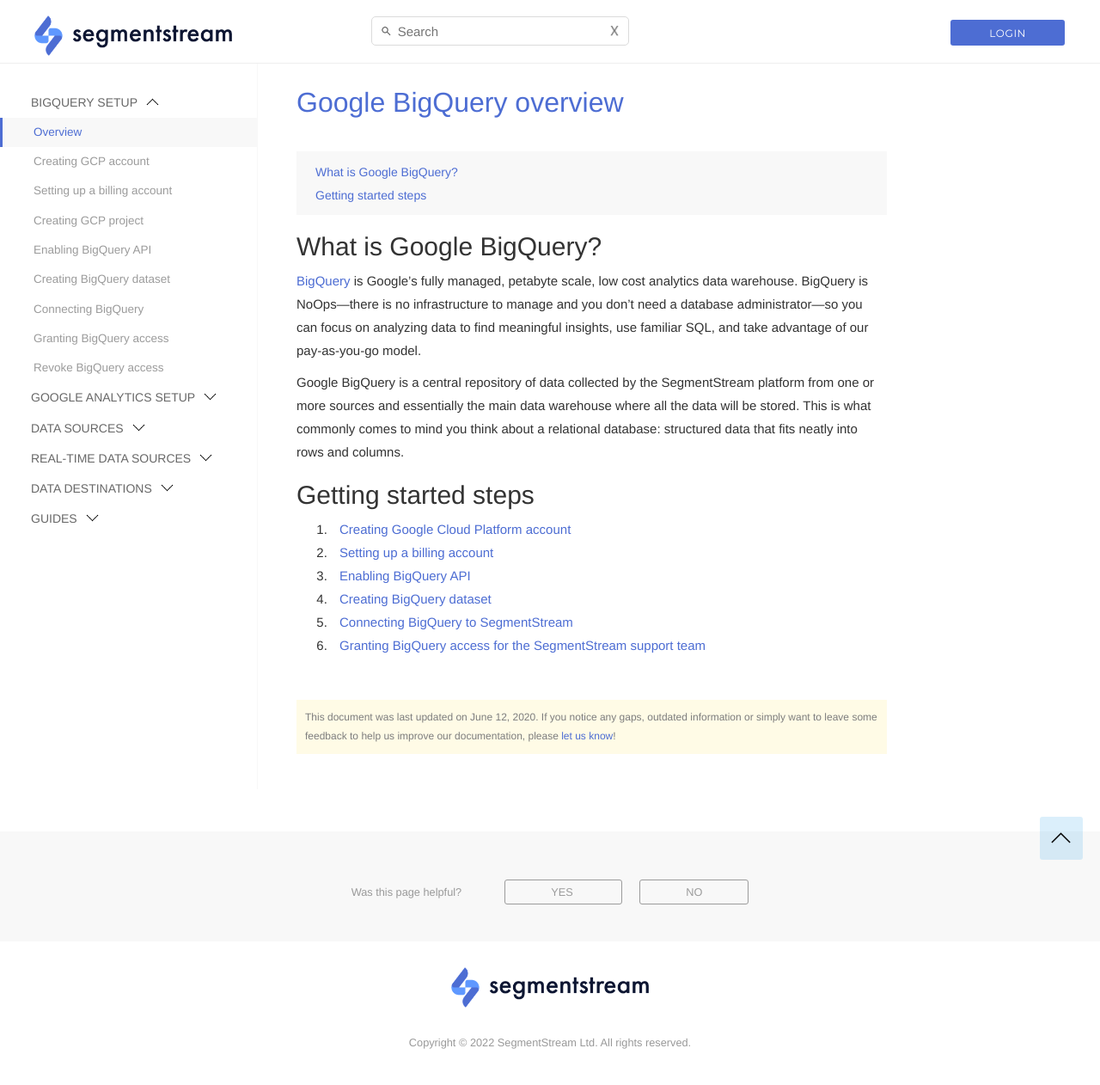
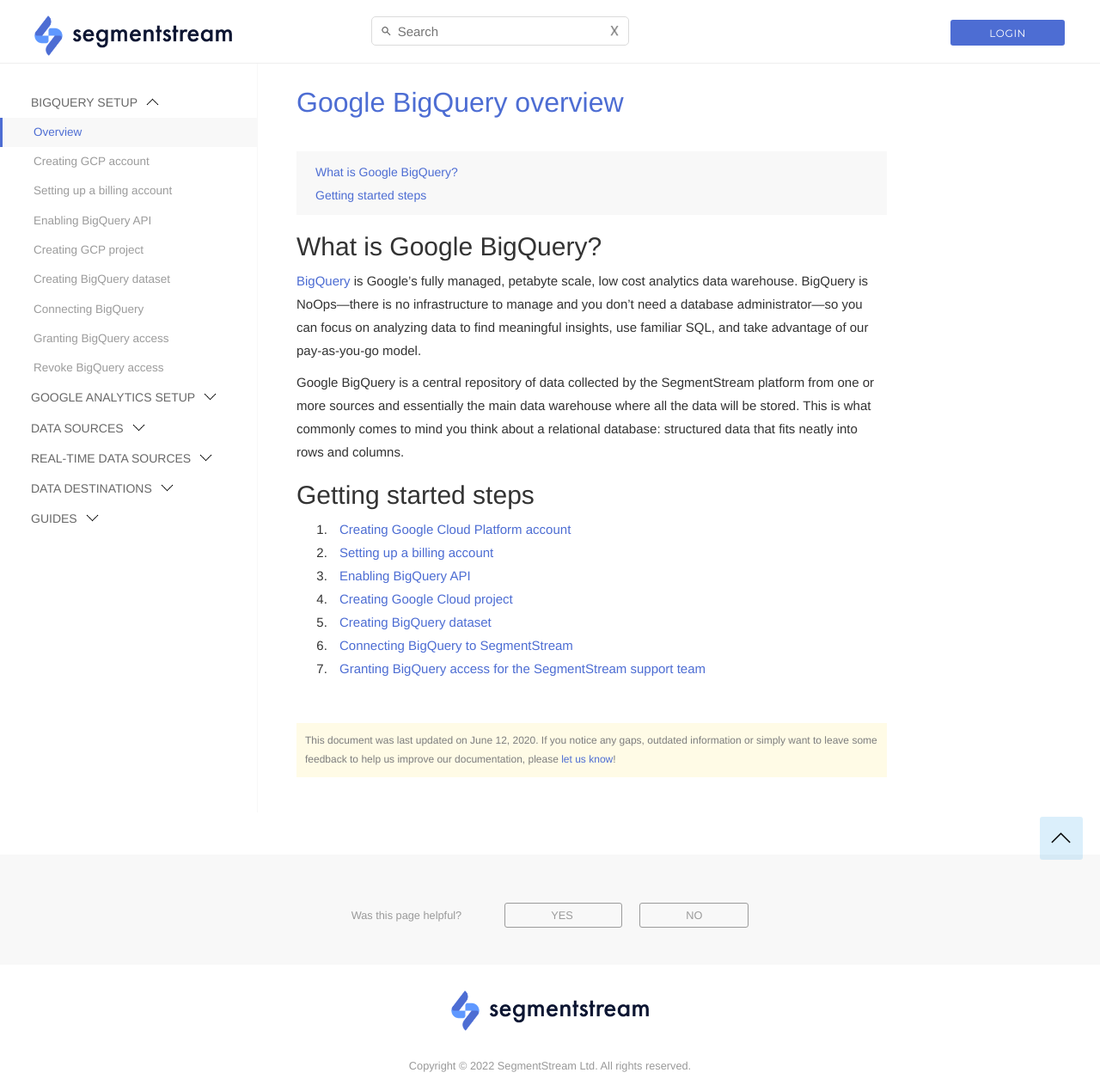
Before and after one commit to segmentstream-com/segmentstream-com.github.io, a Jekyll site: the page built from _docs/bigquery/overview.md, in a window 1280 px wide. Shown: the whole page at 86% size. Built offline with Jekyll 4.4.1, drawn with Linux system fonts in a browser that asks for light colours; nearby versions of some CDN libraries; before the commit the page ends 1235 px from its top, so only the background shows below that.

Commit message:
guide gcp

```diff
--- a/_docs/bigquery/overview.md
+++ b/_docs/bigquery/overview.md
@@ -18,6 +18,7 @@
 1. [Creating Google Cloud Platform account](creating-gcp-account)
 2. [Setting up a billing account](enabling-billing)
 3. [Enabling BigQuery API](enabling-bigquery-api)
-4. [Creating BigQuery dataset](creating-bigquery-dataset)
-5. [Connecting BigQuery to SegmentStream](connecting-bigquery)
-6. [Granting BigQuery access for the SegmentStream support team](bigquery-access)
+4. [Creating Google Cloud project](creating-gcp-project)
+5. [Creating BigQuery dataset](creating-bigquery-dataset)
+6. [Connecting BigQuery to SegmentStream](connecting-bigquery)
+7. [Granting BigQuery access for the SegmentStream support team](bigquery-access)
```
Also changed, not shown: _docs/bigquery/bigquery-access.md (+1 -1 lines), _docs/bigquery/connecting-bigquery.md (+1 -1 lines), _docs/bigquery/creating-bigquery-dataset.md (+1 -1 lines), _docs/bigquery/creating-gcp-project.md (+1 -1 lines).
